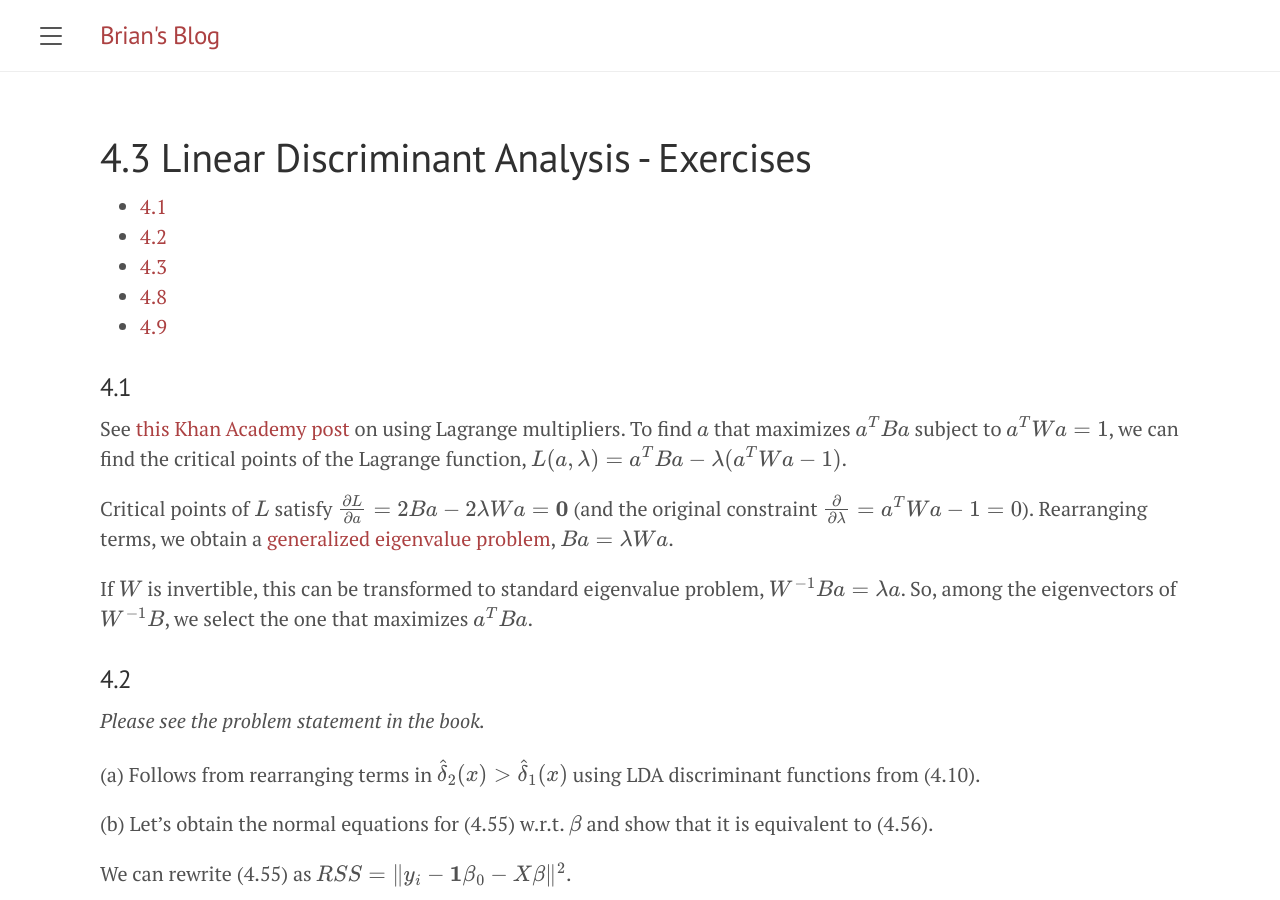
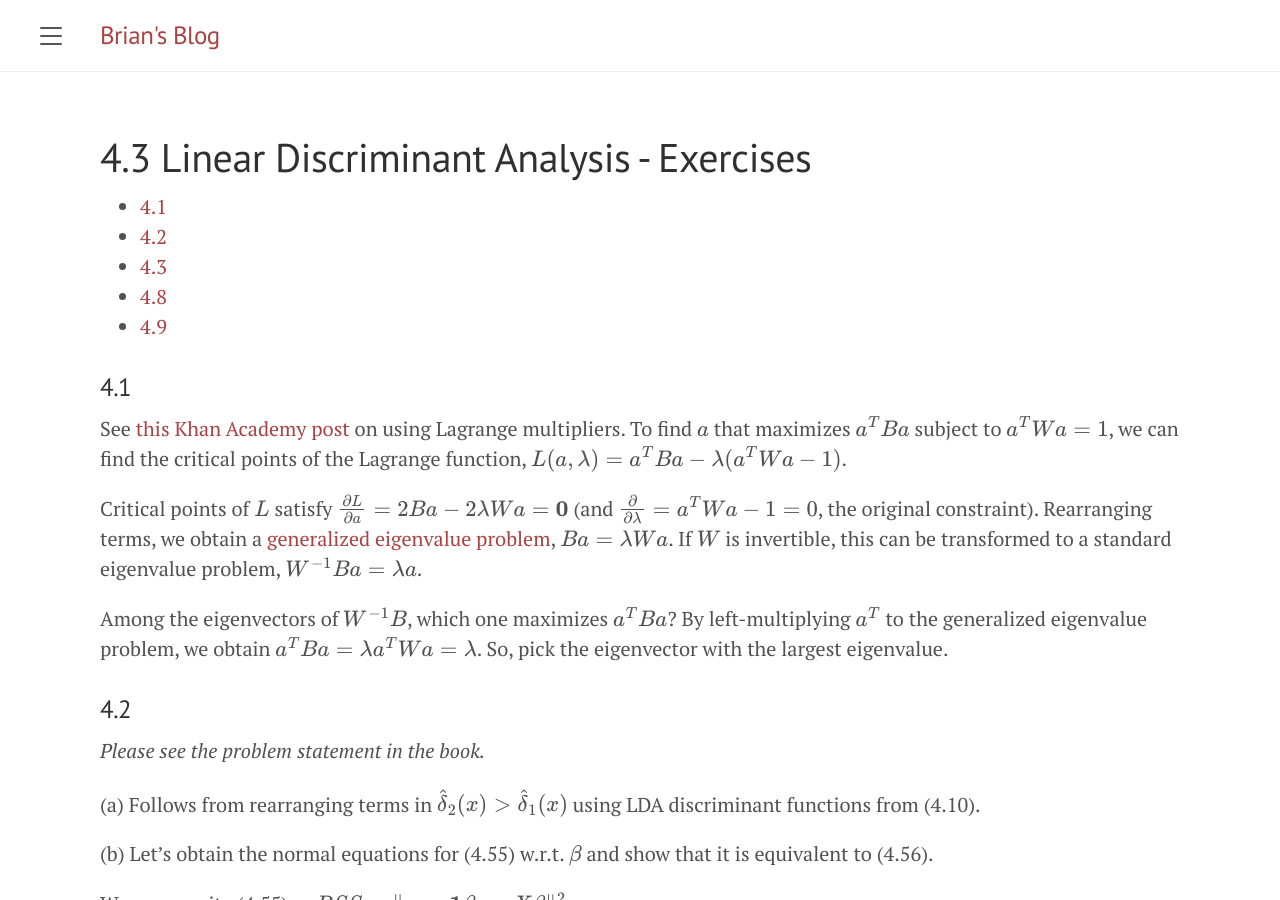
Before and after one commit to briansmlee/briansmlee.github.io, a Jekyll site: the page built from docs/_esl_posts/04_03_Exercises.md, in a window 1280 px wide and 900 px high. Built offline with Jekyll 4.4.1, drawn with Linux system fonts in a browser that asks for light colours; formulas are drawn with MathJax 3.

Commit message:
ESL Ex 4.1 pick max eigenvalue

```diff
--- a/docs/_esl_posts/04_03_Exercises.md
+++ b/docs/_esl_posts/04_03_Exercises.md
@@ -15,12 +15,9 @@ usemathjax: true
 
 See [this Khan Academy post](https://www.khanacademy.org/math/multivariable-calculus/applications-of-multivariable-derivatives/constrained-optimization/a/lagrange-multipliers-examples) on using Lagrange multipliers. To find $a$ that maximizes $a^T B a$ subject to $a^T W a = 1$, we can find the critical points of the Lagrange function, $L(a, \lambda) = a^T B a - \lambda (a^T W a - 1)$.
 
-Critical points of $L$ satisfy $ \frac{\partial L}{\partial a} = 2 B a - 2 \lambda W a = \mathbf{0}$ (and the original constraint $ \frac{\partial}{\partial \lambda} = a^T W a - 1 = 0$). Rearranging terms, we obtain a [generalized eigenvalue problem](https://en.wikipedia.org/wiki/Eigendecomposition_of_a_matrix#Generalized_eigenvalue_problem), $ Ba = \lambda Wa$.
+Critical points of $L$ satisfy $ \frac{\partial L}{\partial a} = 2 B a - 2 \lambda W a = \mathbf{0}$ (and $ \frac{\partial}{\partial \lambda} = a^T W a - 1 = 0$, the original constraint). Rearranging terms, we obtain a [generalized eigenvalue problem](https://en.wikipedia.org/wiki/Eigendecomposition_of_a_matrix#Generalized_eigenvalue_problem), $ Ba = \lambda Wa$. If $W$ is invertible, this can be transformed to a standard eigenvalue problem, $W^{-1}Ba = \lambda a$.
 
-If $W$ is invertible, this can be transformed to standard eigenvalue problem, $W^{-1}Ba = \lambda a$. So, among the eigenvectors of $W^{-1}B$, we select the one that maximizes $a^T B a$.
-
-
-
+Among the eigenvectors of $W^{-1}B$, which one maximizes $a^T B a$? By left-multiplying $a^T$ to the generalized eigenvalue problem, we obtain $a^T B a = \lambda a^T W a = \lambda$. So, pick the eigenvector with the largest eigenvalue.
 
 ### 4.2
 
```
